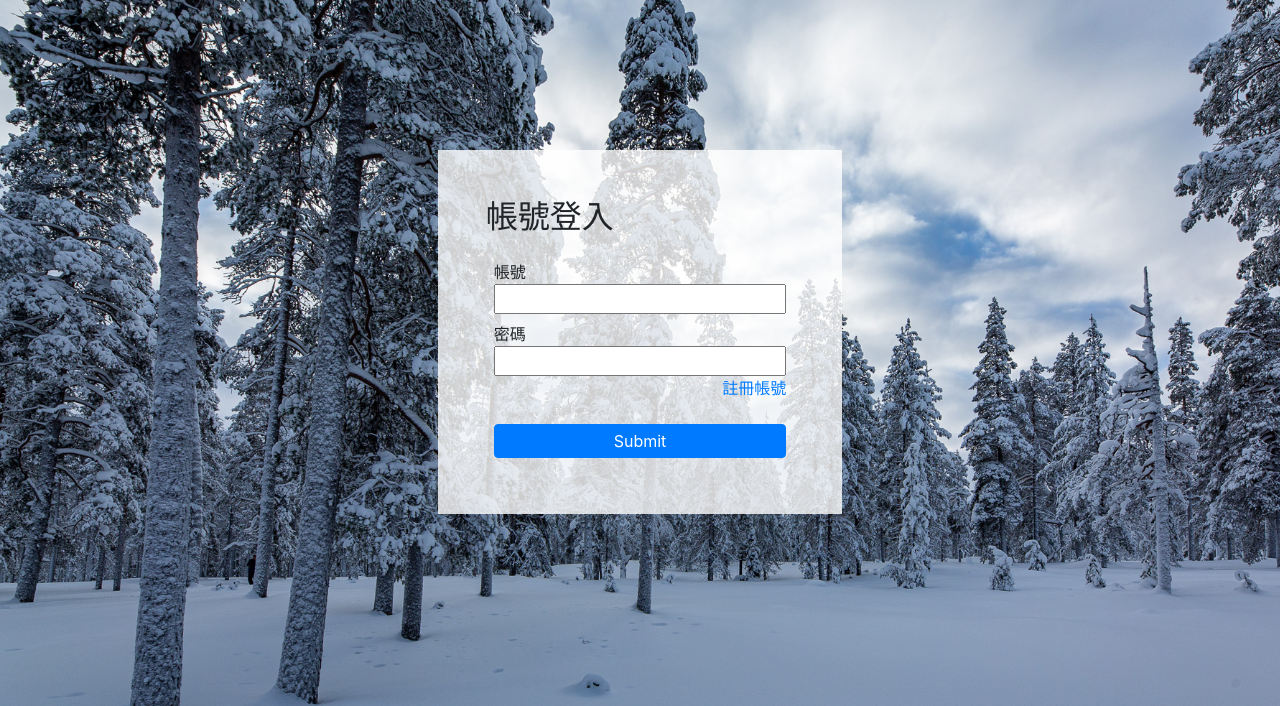
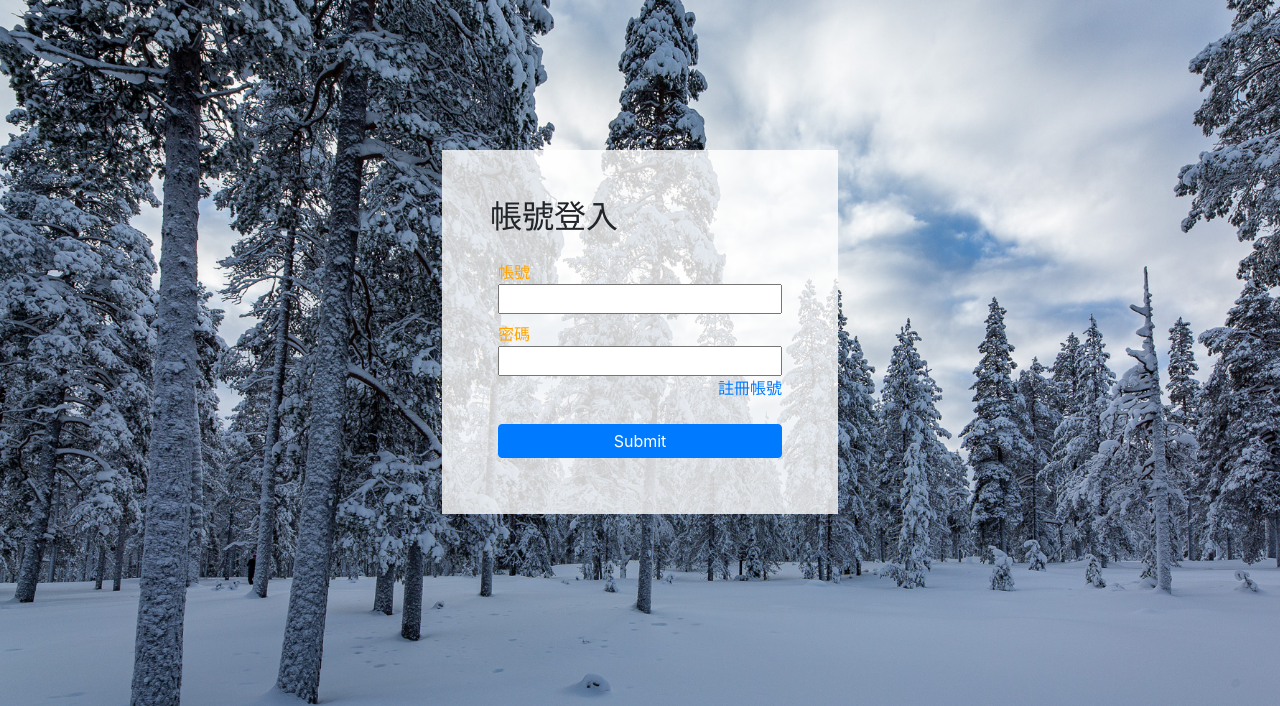
Before and after one commit to dv6230/travel, a PHP site: page /travel/login_page.php in a window 1280 px wide. Shown: the part 56-762 px from the top of the page. Run offline with PHP 8.4, Linux system fonts and the light colour scheme.

Commit message:
Update style1.css

```diff
--- a/css/style1.css
+++ b/css/style1.css
@@ -36,3 +36,8 @@ li{
     background-color: rgba(255, 255, 255, 0.8);
     margin-top: 150px;
 }
+
+.login_form{
+    width: 300px;
+    color: orange;
+}
```
